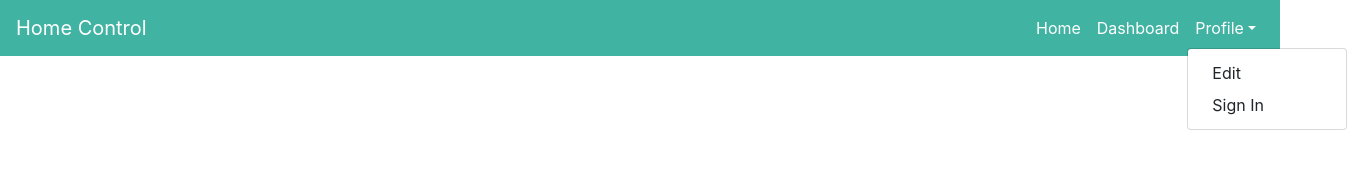
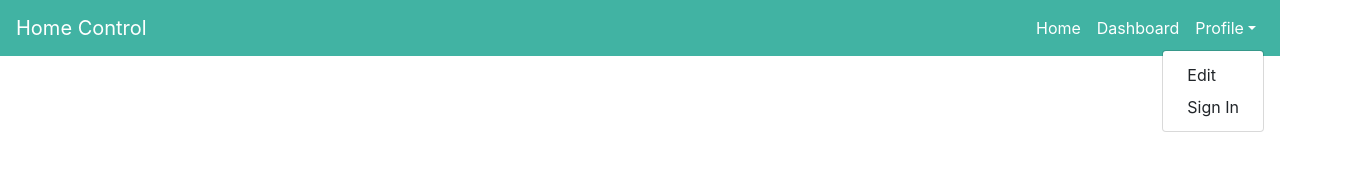
Before and after one commit to ronniegeraghty/HomeControl, a React (Create React App) app: page /Home in a window 1280 px wide. Both pictures are taken after a click on the link "Profile". Shown: the top 182 px of the page, 1347 px wide, since content can reach past the window. Built offline with nearby package versions, Linux system fonts and the light colour scheme.

Commit message:
Closes #1

```diff
--- a/src/App.css
+++ b/src/App.css
@@ -20,8 +20,13 @@ footer {
 .btn-primary {
 	background-color: #025fce !important;
 }
+
 /* .navbar {
 	background-color: #41b3a3 !important;
+}
+
+.dropdown-menu {
+	min-width: 0rem !important;
 } */
 
 button:focus,
--- a/src/components/NavBar/index.jsx
+++ b/src/components/NavBar/index.jsx
@@ -1,33 +1,64 @@
 import React, { Component } from 'react';
-import { Navbar, Nav, NavDropdown } from 'react-bootstrap';
+import {
+	Collapse,
+	Navbar,
+	NavbarToggler,
+	NavbarBrand,
+	Nav,
+	NavItem,
+	NavLink,
+	UncontrolledDropdown,
+	DropdownToggle,
+	DropdownMenu,
+	DropdownItem
+} from 'reactstrap';
 import styles from './navbar.module.css';
 
 class NavbarPage extends Component {
+	constructor(props) {
+		super(props);
+
+		this.toggle = this.toggle.bind(this);
+		this.state = {
+			isOpen: false
+		};
+	}
+	toggle() {
+		this.setState({
+			isOpen: !this.state.isOpen
+		});
+	}
 	render() {
 		return (
 			<React.Fragment>
 				<div className={styles.skipLink}>
 					<a href="#mainContent">Skip to Main Content</a>
 				</div>
-				<Navbar collapseOnSelect expand="sm" variant="dark" className={styles.navBG}>
-					<Navbar.Brand href="Home">Home Control</Navbar.Brand>
-					<Navbar.Toggle aria-controls="responsive-navbar-nav" />
-					<Navbar.Collapse id="responsive-navbar-nav">
-						<Nav className="mr-auto" />
-						<Nav className="navbar-expand-sm">
-							<Nav.Link href="Home" active>
-								Home
-							</Nav.Link>
-							<Nav.Link href="Dashboard" active>
-								Dashboard
-							</Nav.Link>
-							<NavDropdown title="Profile" id="collasible-nav-dropdown" active>
-								<NavDropdown.Item href="#">Edit</NavDropdown.Item>
-								<NavDropdown.Item href="#">Sign In</NavDropdown.Item>
-							</NavDropdown>
-						</Nav>
-					</Navbar.Collapse>
-				</Navbar>
+				<div>
+					<Navbar className={styles.navBG} dark expand="sm">
+						<NavbarBrand href="Home">Home Control</NavbarBrand>
+						<NavbarToggler onClick={this.toggle} />
+						<Collapse isOpen={this.state.isOpen} navbar>
+							<Nav className="ml-auto" navbar>
+								<NavItem active>
+									<NavLink href="Home">Home</NavLink>
+								</NavItem>
+								<NavItem active>
+									<NavLink href="Dashboard">Dashboard</NavLink>
+								</NavItem>
+								<UncontrolledDropdown nav inNavbar active>
+									<DropdownToggle nav caret>
+										Profile
+									</DropdownToggle>
+									<DropdownMenu right style={{ minWidth: '0rem' }}>
+										<DropdownItem>Edit</DropdownItem>
+										<DropdownItem>Sign In</DropdownItem>
+									</DropdownMenu>
+								</UncontrolledDropdown>
+							</Nav>
+						</Collapse>
+					</Navbar>
+				</div>
 			</React.Fragment>
 		);
 	}
```
Also changed, not shown: package.json (+8 -2 lines), 1 other file (tests, documents, lock files or other folders).
